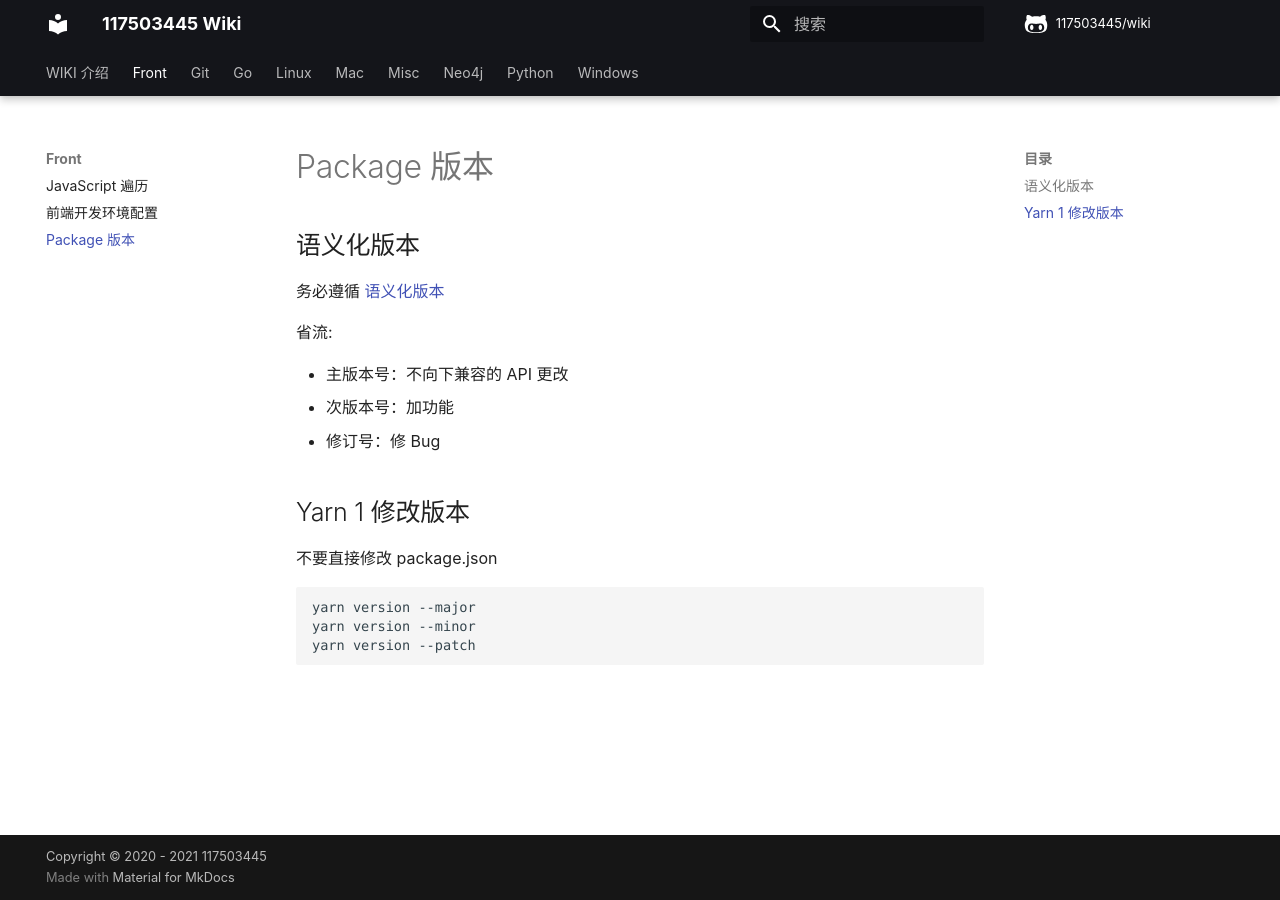
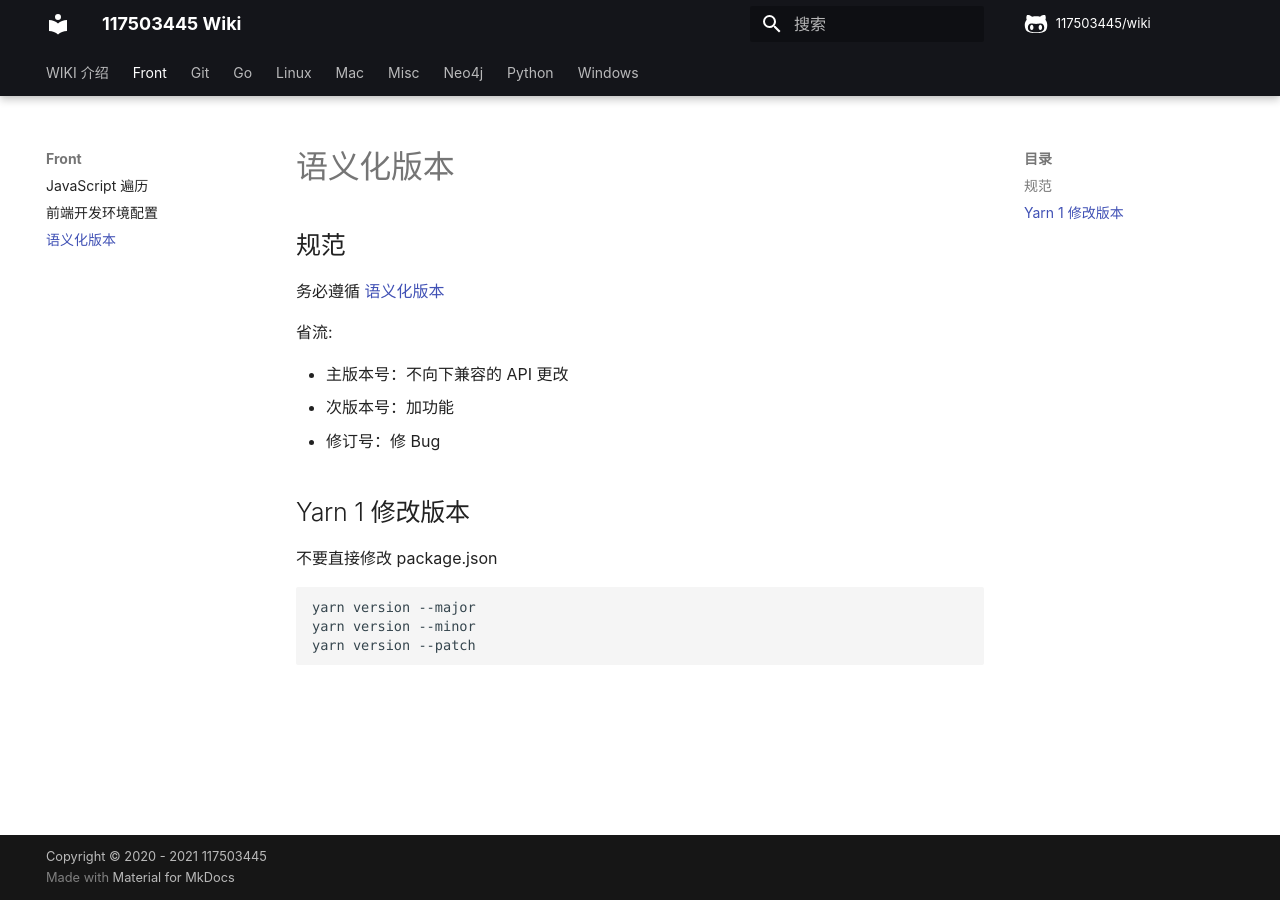
Before and after one commit to 117503445/wiki, an MkDocs documentation site: the page built from docs/front/语义化版本.md, in a window 1280 px wide. Built offline with MkDocs 1.6.1 and Material for MkDocs 9.7.7, drawn with Linux system fonts in a browser that asks for light colours; some web fonts are replaced; comment, search, counter and statistics services are not loaded.

Commit message:
Update 语义化版本.md

```diff
--- a/docs/front/语义化版本.md
+++ b/docs/front/语义化版本.md
@@ -1,6 +1,6 @@
-# Package 版本
+# 语义化版本
 
-## 语义化版本
+## 规范
 
 务必遵循 [语义化版本](https://semver.org/lang/zh-CN/)
 
```
